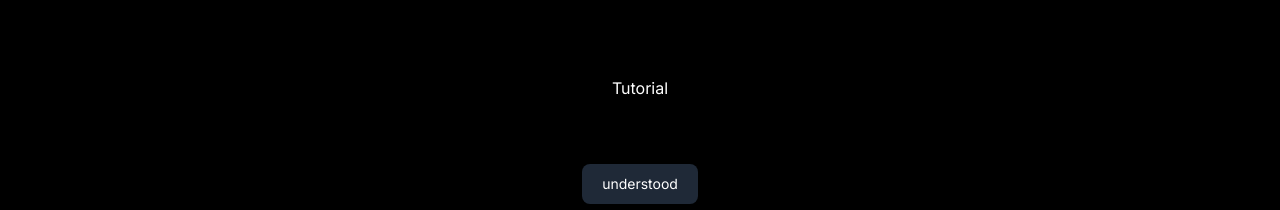
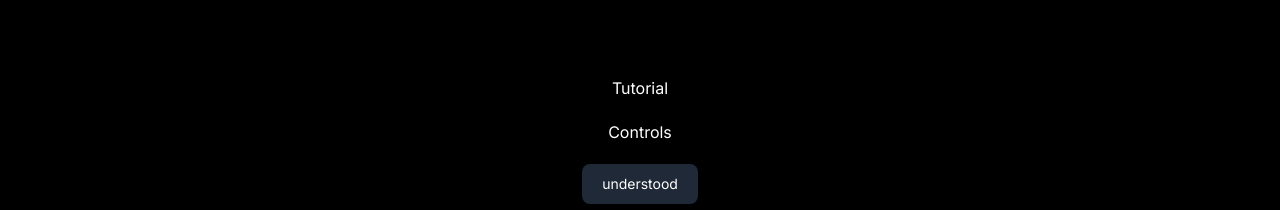
Before and after one commit to irvinhalen/irvinhalen.github.io, a Next.js app: page /gamer in a window 1280 px wide. Shown: the part 1060-1270 px from the top of the page. Built offline with nearby package versions, Linux system fonts and the light colour scheme.

Commit message:
Tutorial

```diff
--- a/app/gamer/Tutorial.tsx
+++ b/app/gamer/Tutorial.tsx
@@ -4,7 +4,7 @@ function Tutorial() {
     <>
         <div className='h-svh w-svw flex flex-col gap-5 justify-center items-center bg-black'>
             <h1 className='text-white'>Tutorial</h1>
-            <p>Controls</p>
+            <p className='text-white'>Controls</p>
             <button type='button' className='text-white bg-gray-800 hover:bg-gray-900 font-large rounded-lg text-sm px-5 py-2.5 dark:bg-blue-600 dark:hover:bg-blue-700 focus:outline-none dark:focus:ring-blue-800'>understood</button>
         </div>
     </>
```
